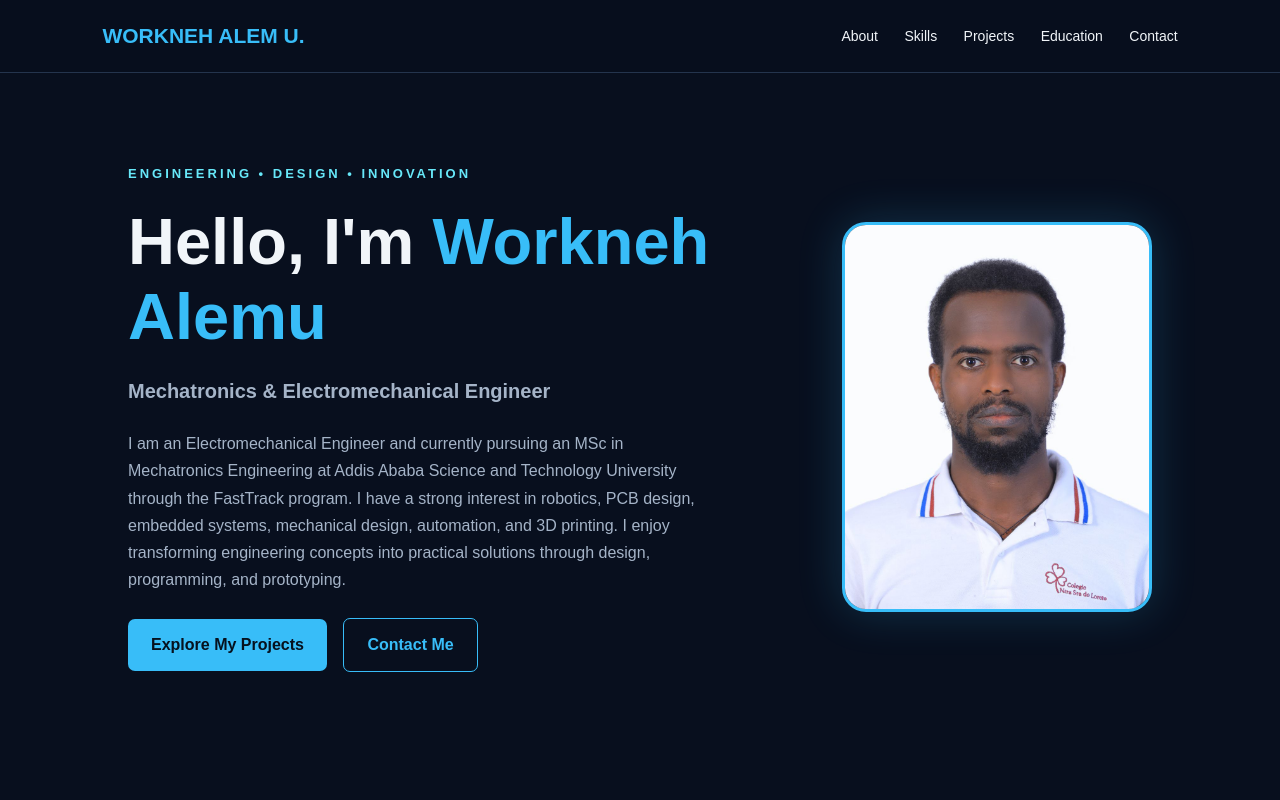
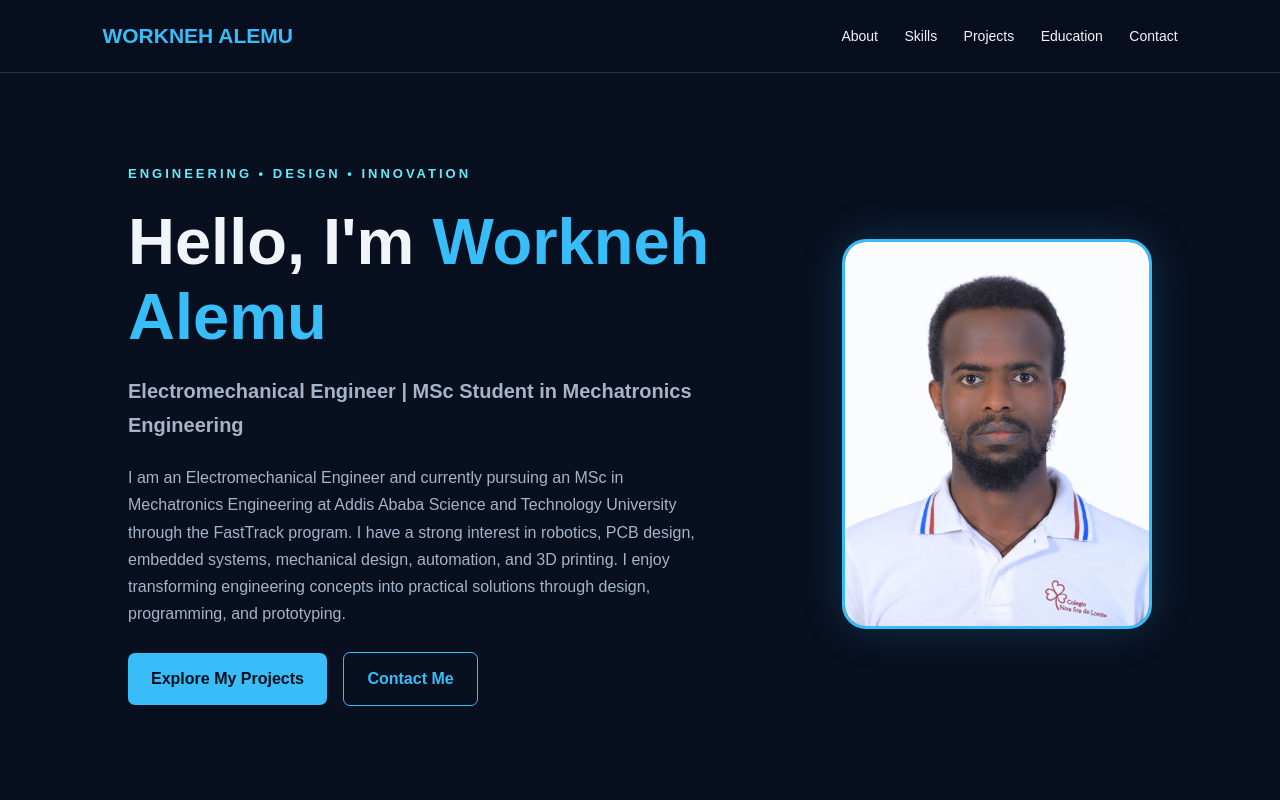
Before and after one commit to workneh-alemu/engineering-portfolio, a plain HTML site: page index.html in a window 1280 px wide. Shown: the top 800 px of the page. Drawn offline with Linux system fonts and the light colour scheme.

Commit message:
Update professional introduction and education

```diff
--- a/index.html
+++ b/index.html
@@ -219,7 +219,7 @@ footer {
 <body>
 
 <nav>
-  <div class="logo">WORKNEH ALEM U.</div>
+  <div class="logo">WORKNEH ALEMU</div>
   <div>
     <a href="#about">About</a>
     <a href="#skills">Skills</a>
@@ -235,7 +235,7 @@ footer {
 
     <h1>Hello, I'm <span>Workneh Alemu</span></h1>
 
-    <h3>Mechatronics & Electromechanical Engineer</h3>
+    <h3>Electromechanical Engineer | MSc Student in Mechatronics Engineering</h3>
 
     <p>
       I am an Electromechanical Engineer and currently pursuing
```
